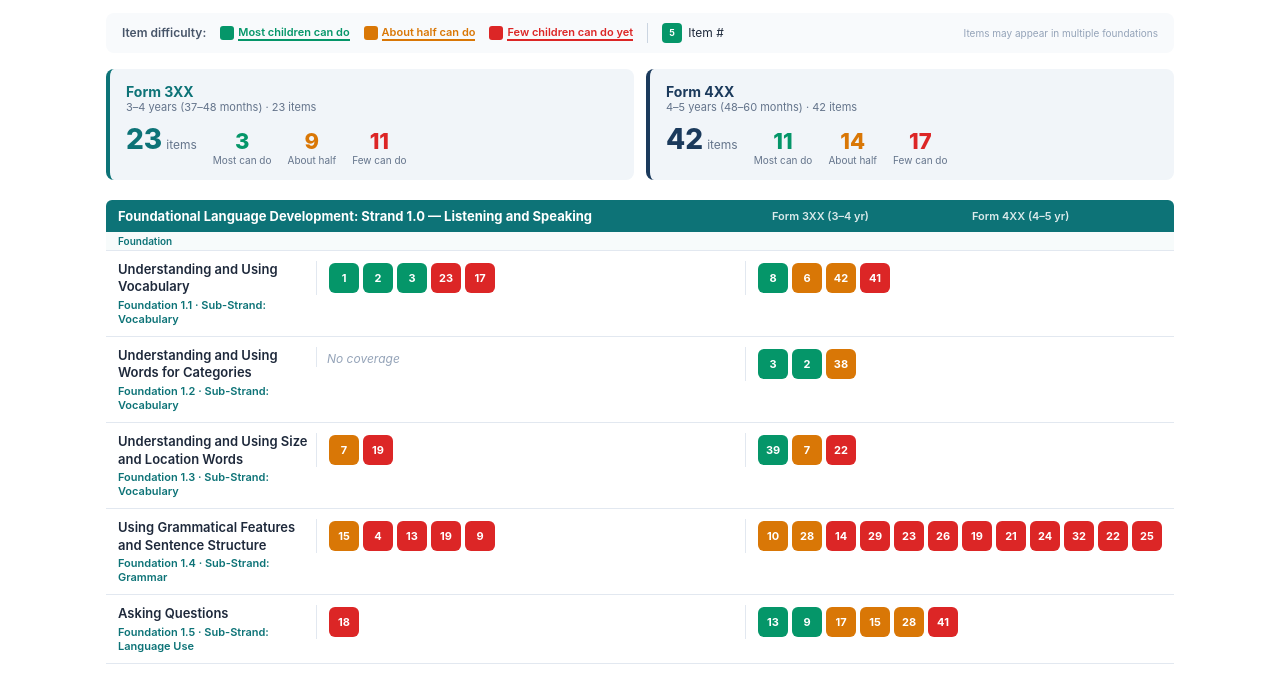
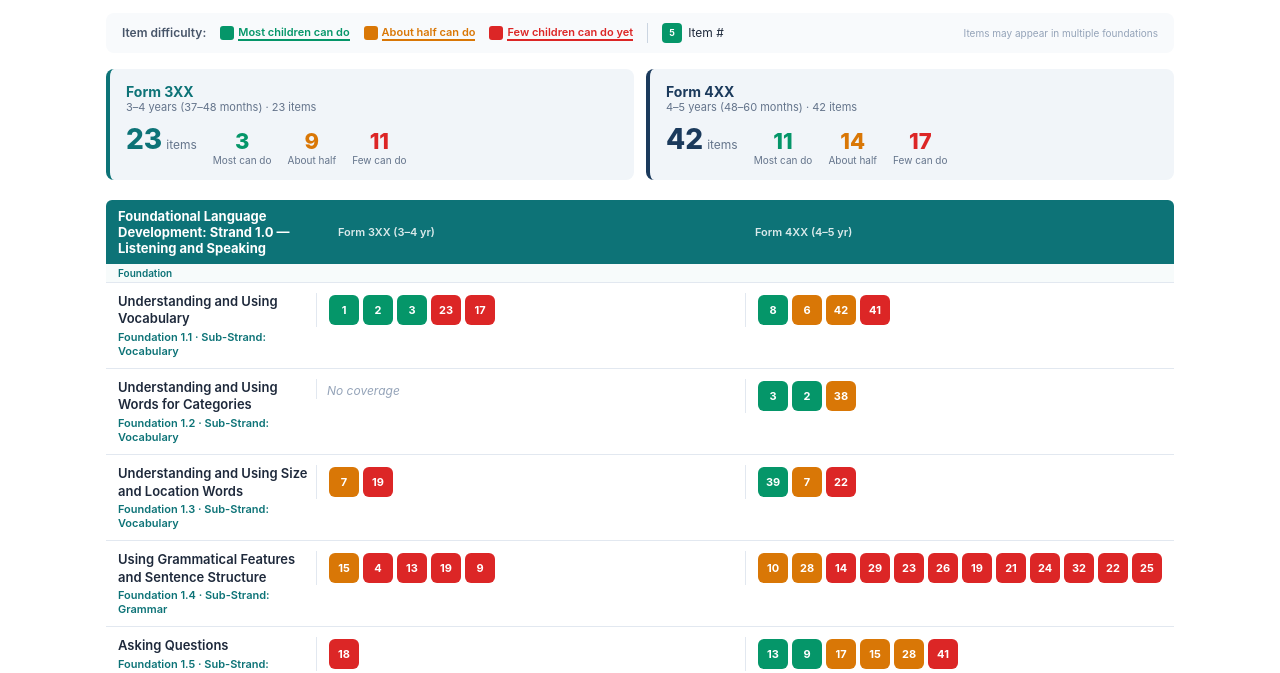
Before and after one commit to corneliataylor-lab/PTKLFcoverage, a plain HTML site: page index.html in a window 1280 px wide. Shown: the part 85-758 px from the top of the page. Drawn offline with Linux system fonts and the light colour scheme.

Commit message:
Update index.html

```diff
--- a/index.html
+++ b/index.html
@@ -37,9 +37,9 @@ h1 { font-size: 21px; font-weight: 800; color: #1E293B; margin-bottom: 4px; }
 
 /* Strand sections */
 .strand { margin-bottom: 6px; }
-.strand-header { display: grid; grid-template-columns: 1fr auto; padding: 8px 12px; border-radius: 6px 6px 0 0; align-items: center; gap: 12px; }
+.strand-header { display: grid; grid-template-columns: 210px 1fr 1fr; padding: 8px 12px; border-radius: 6px 6px 0 0; align-items: center; }
 .strand-name { font-weight: 700; font-size: 13px; color: #fff; }
-.strand-forms { display: grid; grid-template-columns: 1fr 1fr; min-width: 400px; }
+.strand-forms { display: contents; }
 .strand-form-label { font-weight: 600; font-size: 11px; color: rgba(255,255,255,0.85); padding-left: 10px; }
 .strand-subheader { display: grid; grid-template-columns: 210px 1fr 1fr; padding: 3px 12px; border-bottom: 1px solid #E2E8F0; }
 .strand-subheader-label { font-size: 10px; font-weight: 600; }
```
